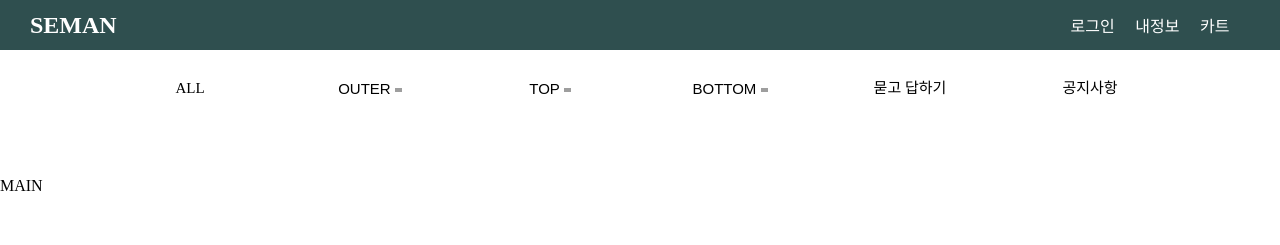
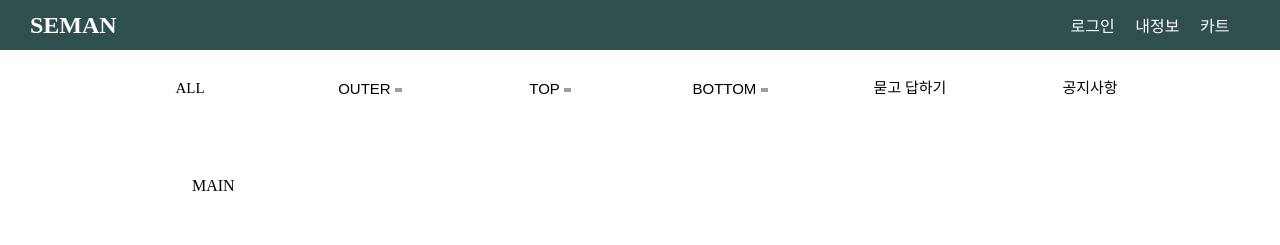
Before and after one commit to hyeonggeun2/Project3, a React (Create React App) app in the folder seman/: page / in a window 1280 px wide. Shown: the top 245 px of the page. Built offline with nearby package versions, Linux system fonts and the light colour scheme; grey boxes are pictures that could not be loaded.

Commit message:
Main 수정

```diff
--- a/seman/src/Main.css
+++ b/seman/src/Main.css
@@ -7,3 +7,8 @@ a {
   color: inherit;
   text-decoration: none;
 }
+
+.main {
+  width:70vw;
+  margin: 0 auto;
+}
--- a/seman/src/Main.js
+++ b/seman/src/Main.js
@@ -7,7 +7,9 @@ function Main() {
   return (
     <div>
       <Nav />
-      MAIN
+      <div className="main">
+        MAIN
+      </div>
       <Footer />
     </div>
   );
--- a/seman/src/Nav.css
+++ b/seman/src/Nav.css
@@ -26,7 +26,6 @@
 
 .navs {
   color: white;
-  font-family: "Jalnan";
   text-decoration: none;
   margin: 0px;
 }
```
